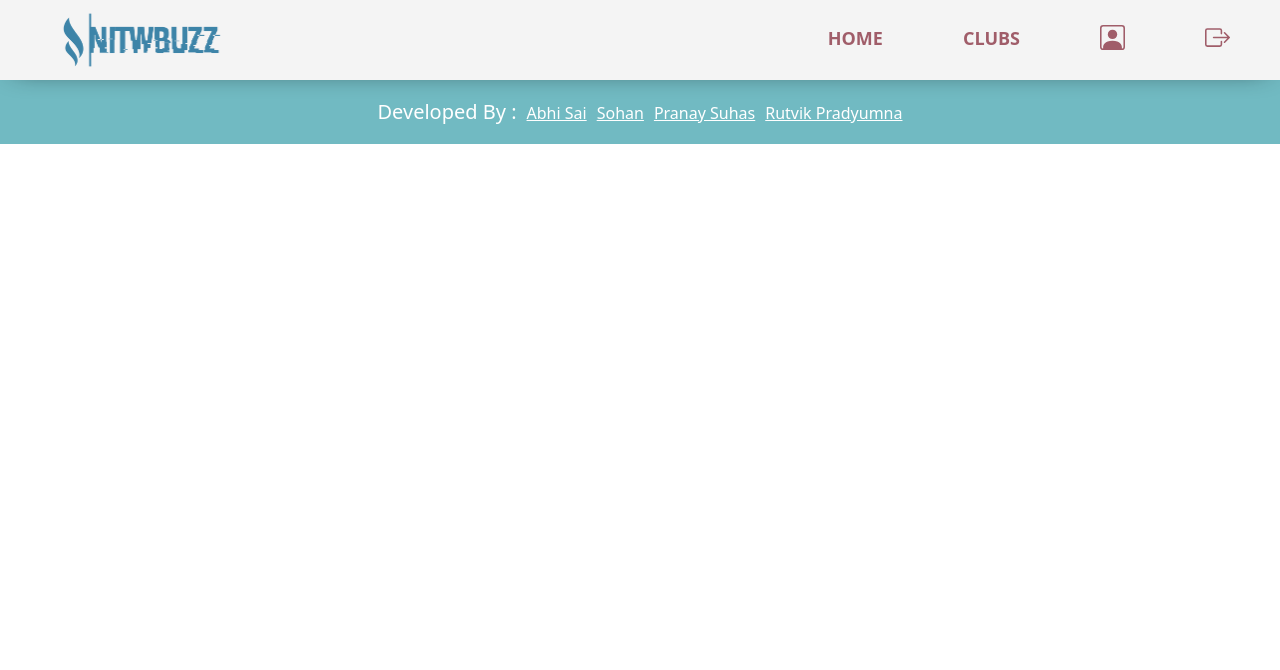
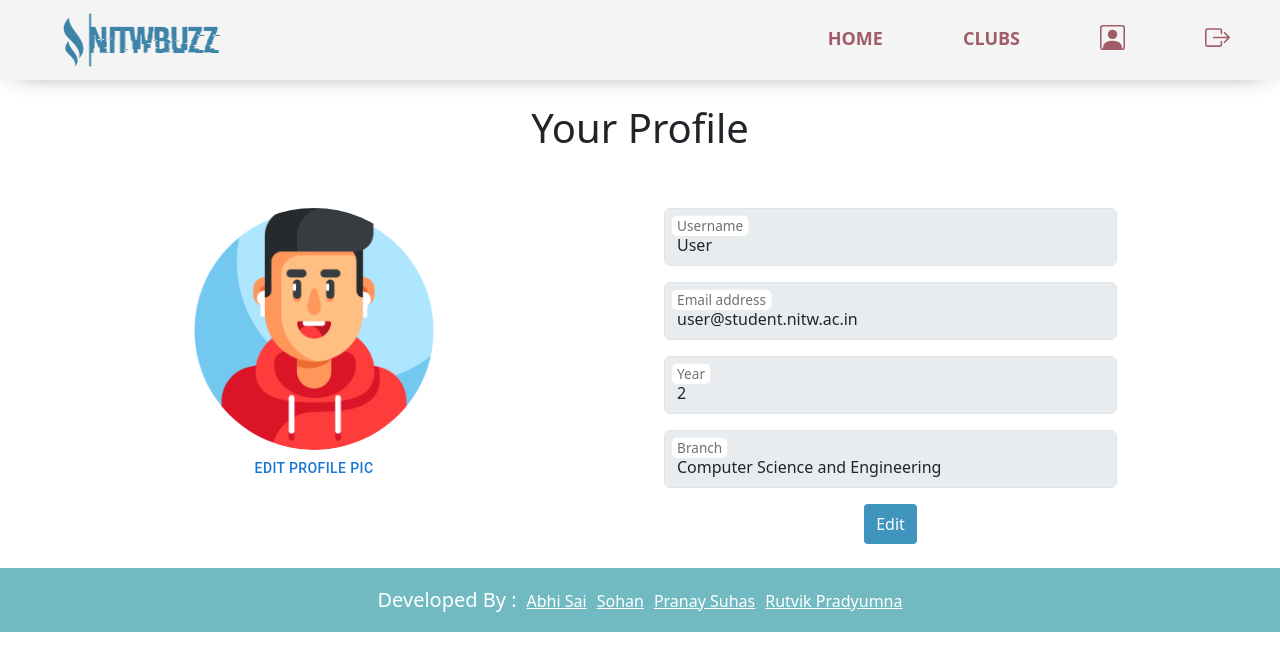
Before and after one commit to Sohan40/AnnounceProj_Frontend, a React (Vite) app in the folder Project/: page /Profile in a window 1280 px wide. Shown: the top 670 px of the page. Built offline with nearby package versions, Linux system fonts and the light colour scheme.

Commit message:
profile linked
.........

```diff
--- a/Project/package.json
+++ b/Project/package.json
@@ -14,6 +14,7 @@
     "@emotion/styled": "^11.11.0",
     "@mui/icons-material": "^5.13.7",
     "@mui/material": "^5.13.7",
+    "axios": "^1.4.0",
     "react": "^18.2.0",
     "react-dom": "^18.2.0",
     "react-hook-form": "^7.45.1",
--- a/Project/src/components/App.jsx
+++ b/Project/src/components/App.jsx
@@ -6,6 +6,7 @@ import Clubs from './Clubs'
 import Navbar  from "./Navbar"
 import ClubPage from "./clubPage/ClubPage"
 import Footer from "./Footer"
+import Profile from "./Profile/Profile"
 window.onbeforeunload=(event)=>{
   event.preventDefault();
   return "";
@@ -22,6 +23,7 @@ function App() {
         <Route path="/register" element={<Register/>}/>
         <Route path="/Clubs" element={<Clubs/>}/>
         <Route path="/ClubPage/:id" element={<ClubPage/>}/>
+        <Route path="/Profile" element={<Profile/>}/>
       </Routes>
      <Footer/>
     </>
--- a/Project/src/components/Lists.jsx
+++ b/Project/src/components/Lists.jsx
@@ -6,7 +6,7 @@ function Lists(props) {
             <li className="listCss"> <Link to='/Clubs'>Clubs</Link> </li>
             <li className="listCss">
                 <span>
-                    <Link className="profile">
+                    <Link className="profile" to='/Profile'>
                         <svg style={{marginBottom:'5px'}} xmlns="http://www.w3.org/2000/svg" width="25" height="25" fill="currentColor" className="bi bi-person-square" viewBox="0 0 16 16">
                         <path d="M11 6a3 3 0 1 1-6 0 3 3 0 0 1 6 0z"/>
                         <path d="M2 0a2 2 0 0 0-2 2v12a2 2 0 0 0 2 2h12a2 2 0 0 0 2-2V2a2 2 0 0 0-2-2H2zm12 1a1 1 0 0 1 1 1v12a1 1 0 0 1-1 1v-1c0-1-1-4-6-4s-6 3-6 4v1a1 1 0 0 1-1-1V2a1 1 0 0 1 1-1h12z"/>
--- a/Project/src/components/Profile/Profile.css
+++ b/Project/src/components/Profile/Profile.css
@@ -1,5 +1,5 @@
 
-img{
+.sohan-profile{
     width: 40%;
     aspect-ratio: 1/1;
     border-radius: 50%;
--- a/Project/src/components/Profile/ProfileModal.jsx
+++ b/Project/src/components/Profile/ProfileModal.jsx
@@ -6,7 +6,7 @@ import Typography from '@mui/material/Typography';
 import Modal from '@mui/material/Modal';
 import {useForm} from 'react-hook-form'
 import Backdrop from '@mui/material/Backdrop';
-import axios from 'axios'
+import axios from 'axios';
 const style = {
     position: 'absolute',
     top: '50%',
@@ -17,7 +17,6 @@ const style = {
     border: 'none',
     borderRadius:'5px',
     boxShadow:'5px 10px 8px #888888',
-    boxShadow: 24,
     display:'flex',
     justifyContent:'center',
     p:4
--- a/Project/src/components/Profile/Profilepic.jsx
+++ b/Project/src/components/Profile/Profilepic.jsx
@@ -8,7 +8,7 @@ export default function Profilepic() {
   return (
     <div>
       <div className='image-fluid'>
-          <img src={img}></img>
+          <img className='sohan-profile' src={img}></img>
       </div>
       <ProfileModal pic={setImg}/>
 
```
Also changed, not shown: Project/public/gamer.png (renamed from Project/src/components/Profile/gamer.png), 1 other file (tests, documents, lock files or other folders).
